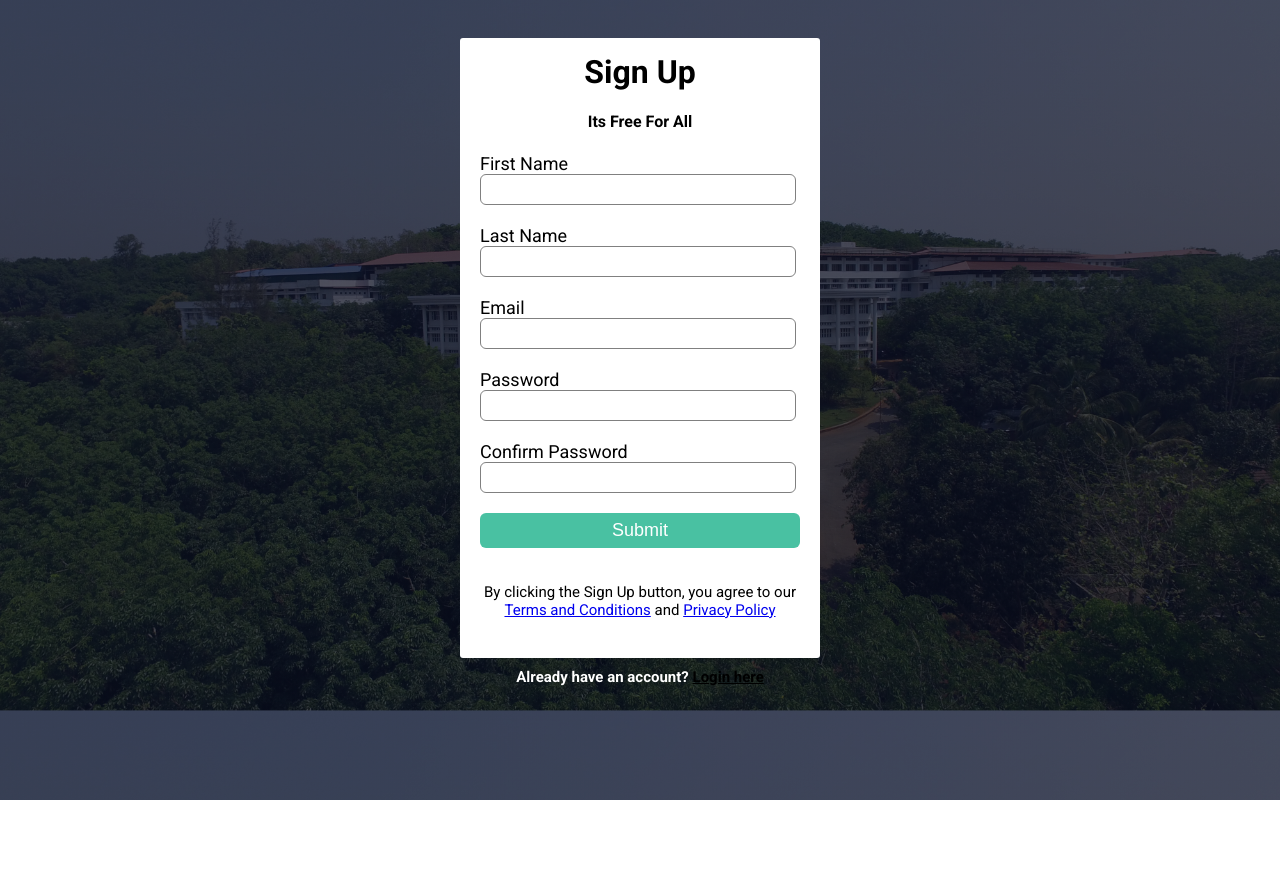
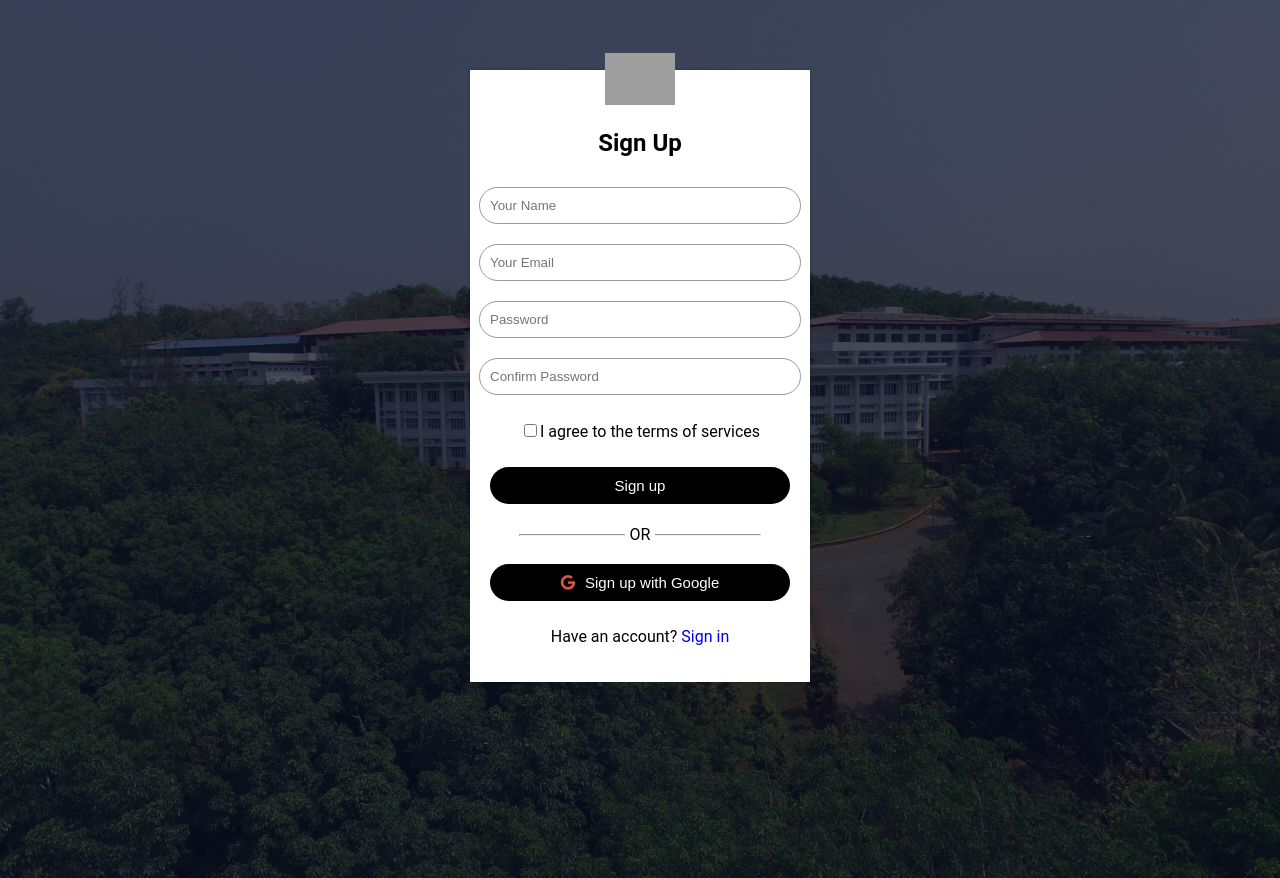
Before and after one commit to sid2020-devil/UniDraft, a Python web app: template src/unidraft/templates/unidraft/signup.html in a window 1280 px wide. Before the commit the page ends 800 px from the top, so only its background shows below. Run offline with Jinja, Linux system fonts and the light colour scheme; the template is opened without the code that fills it, so the values that code supplies are empty; grey boxes are pictures that could not be loaded.

Commit message:
updated about, index, sign-in and sign-up page

```diff
--- a/src/static/css/style.css
+++ b/src/static/css/style.css
@@ -5,90 +5,91 @@ body{
     position: relative;
     font-family: 'Roboto' , sans-serif;
 }
-.signup-box{
-    width: 360px;
-    height: 620px;
-    margin: auto;
-    margin-top: 3%;
-    background-color: #fff;
-    border-radius: 3px;
-}
-.login-header{
+
+/**********sign up page styling***************/
+.signup-header{
     min-height: 100vh;
     width: 100%;
     background-size: cover;
     background-position: center;
     position: relative;
 }
-.login-box{
-    padding-top: 100px;
-    width: 380px;
-    height: 280px;
-    margin: auto;
-    margin-top: 10%;
-    background-color: white;
-    border-radius: 3px;
+.signup-form img{
+    width: 70px;
+    margin-top: -50px;
 }
-.signup-box h1{
-    text-align: center;
-    padding-top: 15px;
-}
-.login-box h1{
-    text-align: center;
-    padding-top: 15px;
-    margin-top: -70px;
-}
-.signup-box h4{
+.signup-form{
+    width: 300px;
+    box-shadow: 0 0 3px 0 rgba(0,0,0,0.3);
+    background:#fff ;
+    padding: 20px;
+    margin: 8% auto 0;
+    margin-top: 70px;
     text-align: center;
 }
-form{
+.signup-btn{
+    padding-top: 10px;
+    background-color: black;
+}
+.signup-form .google-btn{
+    background-color: #000;
+}
+.signup-form .google-btn .fab{
+    padding-right: 10px;
+    color: #de5246;
+}
+a{
+    text-decoration: none;
+}
+hr{
+    margin-top: 20px;
+    width: 80%;
+}
+.or{
+    background: #fff;
+    width: 30px;
+    margin: -19px auto 10px;
+}
+/***************sign in page styling****************/
+.signin-form{
     width: 300px;
-    margin-left: 20px ;
+    box-shadow: 0 0 3px 0 rgba(0,0,0,0.3);
+    background:#fff ;
+    padding: 20px;
+    margin: 8% auto 0;
+    margin-top: 180px;
+    text-align: center;
 }
-form label{
-    display: flex;
-    margin-top: 20px;
-    font-size: 18px;
+.signin-form img{
+    width: 70px;
+    margin-top: -50px;
 }
-form input{
+.signin-form h1{
+    color: #000;
+    margin-bottom: 30px;
+}
+.input-box{
+    border-radius: 20px;
+    padding: 10px;
+    margin: 10px -15px;
     width: 100%;
-    padding: 7px;
-    border: none;
-    border: 1px solid gray;
-    border-radius: 6px;
+    border: 1px solid #999;
     outline: none;
 }
-input[type="button"]{
-    width: 320px;
-    height: 35px;
-    margin-top: 20px;
+/******************sign up and sign in page button styling***************/
+button{
+    color: #fff;
+    width: 100%;
+    padding: 10px;
+    border-radius: 20px;
+    font-size: 15px;
+    margin: 10px 0;
     border: none;
-    background-color: #49c1a2;
-    color: white;
-    font-size: 18px;
+    outline: none;
+    cursor: pointer;
 }
-p{
-    text-align: center;
-    padding-top: 20px;
-    font-size: 15px;
-}
-.para-1{
-    text-align: center;
-    color: white;
-    font-size: 15px;
-    margin-top: -10px;
-}
-.para-1 a{
-    color: black;
-}
-.para-2{
-    text-align: center;
-    color: white;
-    font-size: 18px;
-    margin-top: -10px;
-}
-.para-2 a{
-    color: #000;
+.signin-btn{
+    background-color: #000;
 }
 
 /*************home page styling starts********/
--- a/src/unidraft/templates/unidraft/about.html
+++ b/src/unidraft/templates/unidraft/about.html
@@ -4,6 +4,8 @@
         <meta charset="UTF-8">
         <title>About Page</title>
         <link rel="stylesheet" href="style.css">
+        <link rel="preconnect" href="https://fonts.gstatic.com">
+        <link href="https://fonts.googleapis.com/css2?family=Poppins:wght@300;400;500;600;700&display=swap" rel="stylesheet">
     </head>
     <body>
         <section class="about-header">
@@ -38,8 +40,8 @@
         <section class="about-us">
             <div class="row">
                 <div class="about-col">
-                    <h1>We are Kerala's one of the biggest<br> college</h1>
-                    <p>Our College is one of the finest college in Kerala.Vision of our college,i.e. <br>"Creating Technology leaders of Tomorrow" clearly depicts what we are famous for.<br>Amongst one of the few colleges in Kerala which is both NAAC as well as NBA<br>accredited in all the departments.We have been ranked 24th position in State<br> as per Academic Performance Index by KTU.</p>
+                    <h1>We are one of the reputable college in<br> Kerala</h1>
+                    <p>Our College is one of the finest college in Kerala.Vision of our college,i.e. <br>"Creating Technology leaders of Tomorrow" clearly depicts what we are famous <br>for.Amongst one of the few colleges in Kerala which is both NAAC as well as <br>NBA accredited in all the departments.We have been ranked 24th position in <br>State as per Academic Performance Index by KTU.</p>
                 </div>
                 <div class="about-col">
                     <img src="images/aboutimage.jpg">
--- a/src/unidraft/templates/unidraft/signup.html
+++ b/src/unidraft/templates/unidraft/signup.html
@@ -1,33 +1,32 @@
 <!DOCTYPE html>
-<html>
+<html lang="en">
     <head>
         <meta charset="UTF-8">
-        <title>Sign Up Form</title>
+        <meta name="viewport" content="width=device-width,initial-scale=1.0">
+        <title>Login Form</title>
         <link rel="stylesheet" href="style.css">
         <link rel="preconnect" href="https://fonts.gstatic.com">
-        <link href="https://fonts.googleapis.com/css2?family=Roboto:wght@300;400;500;700&display=swap" rel="stylesheet">
+        <link href="https://fonts.googleapis.com/css2?family=Poppins:wght@300;400;500;600;700&display=swap" rel="stylesheet">
+        <link rel="stylesheet" href="https://use.fontawesome.com/releases/v5.15.3/css/all.css" integrity="sha384-SZXxX4whJ79/gErwcOYf+zWLeJdY/qpuqC4cAa9rOGUstPomtqpuNWT9wdPEn2fk" crossorigin="anonymous">
     </head>
     <body>
-         <div class="signup-box">
+        <section class="signup-header">
+        <div class="signup-form">
+            <img src="images/user-icon.png">
             <h1>Sign Up</h1>
-            <h4>Its  Free For All</h4>
-            <form>
-                <label>First Name</label>
-                <input type="text" placeholder="">
-                <label>Last Name</label>
-                <input type="text" placeholder="">
-                <label>Email</label>
-                <input type="email" placeholder="">
-                <label>Password</label>
-                <input type="password" placeholder="">
-                <label>Confirm Password</label>
-                <input type="password" placeholder="">
-                <input type="button" value="Submit">
+             <form>
+                <input type="name" class="input-box" placeholder="Your Name">
+                <input type="email" class="input-box" placeholder="Your Email">
+                <input type="password" class="input-box" placeholder="Password">
+                <input type="password" class="input-box" placeholder="Confirm Password">
+                <p><span><input type="checkbox"></span>I agree to the terms of services</p>
+                <button type="button" class="signup-btn">Sign up</button>
+                <hr>
+                <p class="or">OR</p>
+                <button type="button" class="google-btn"><i class="fab fa-google"></i>Sign up  with Google</button>
+                <p class="para-2">Have an account? <a href="signup.html">Sign in</a></p>
             </form>
-            <p>By clicking the Sign Up button, you agree to our <br>
-            <a href="#">Terms and Conditions</a> and <a href="#">Privacy Policy</a>
-            </p>
         </div>
-        <p class="para-1"><b> Already have an account? </b> <a href="login.html"> <b> Login here </b></a></p>
+        </section>
     </body>
 </html>
```
Also changed, not shown: other parts of src/static/css/style.css (+169 -18 lines), src/unidraft/templates/unidraft/index.html (+43 -4 lines), src/unidraft/templates/unidraft/login.html (deleted, +0 -26 lines), src/unidraft/templates/unidraft/signin.html (added, +24 -0 lines).
